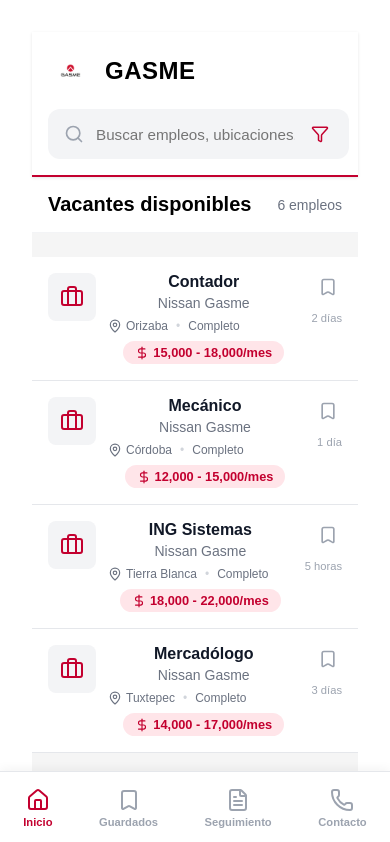
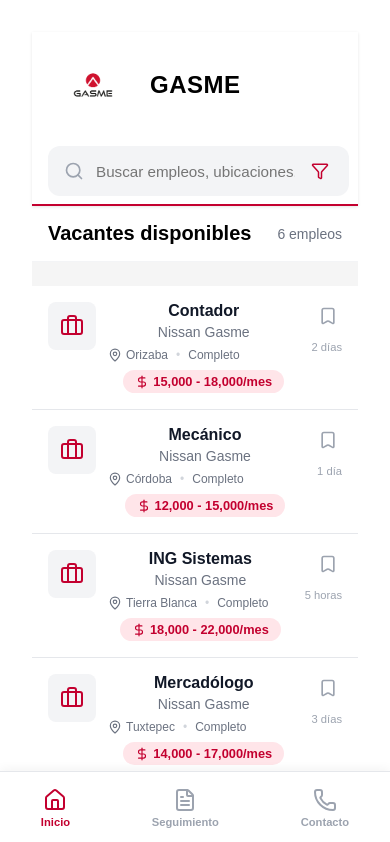
Before and after one commit to ammber69/NissanGasme, a React (Vite) app: page / in a window 390 px wide. Shown: the top 842 px of the page. Built offline with nearby package versions, Linux system fonts and the light colour scheme.

Commit message:
refactor(mobile): Ajustes en la navegación móvil y tamaño del logo, reducción de padding en el header.

```diff
--- a/src/components/Inicio.jsx
+++ b/src/components/Inicio.jsx
@@ -729,19 +729,6 @@ const JobPortal = () => {
           <button
             style={{
               ...mobileStyles.bottomNavItem,
-              ...(activeTab === 'saved' ? mobileStyles.bottomNavItemActive : {})
-            }}
-            onClick={() => setActiveTab('saved')}
-          >
-            <Bookmark size={24} />
-            <span style={mobileStyles.bottomNavLabel}>Guardados</span>
-            {savedJobs.length > 0 && (
-              <span style={mobileStyles.badge}>{savedJobs.length}</span>
-            )}
-          </button>
-          <button
-            style={{
-              ...mobileStyles.bottomNavItem,
               ...(activeTab === 'tracking' ? mobileStyles.bottomNavItemActive : {})
             }}
             onClick={() => setActiveTab('tracking')}
@@ -1527,7 +1514,7 @@ const styles = {
 const mobileStyles = {
   // Header Mobile - Estilo redes sociales
   header: {
-    padding: '1rem',
+    padding: '0.5rem 1rem',
     position: 'sticky',
     top: 0,
     zIndex: 100,
@@ -1548,8 +1535,8 @@ const mobileStyles = {
     gap: '0.75rem',
   },
   gasmeLogo: {
-    width: '45px',
-    height: '45px',
+    width: '90px',
+    height: '90px',
     objectFit: 'contain',
   },
   dealershipName: {
```
